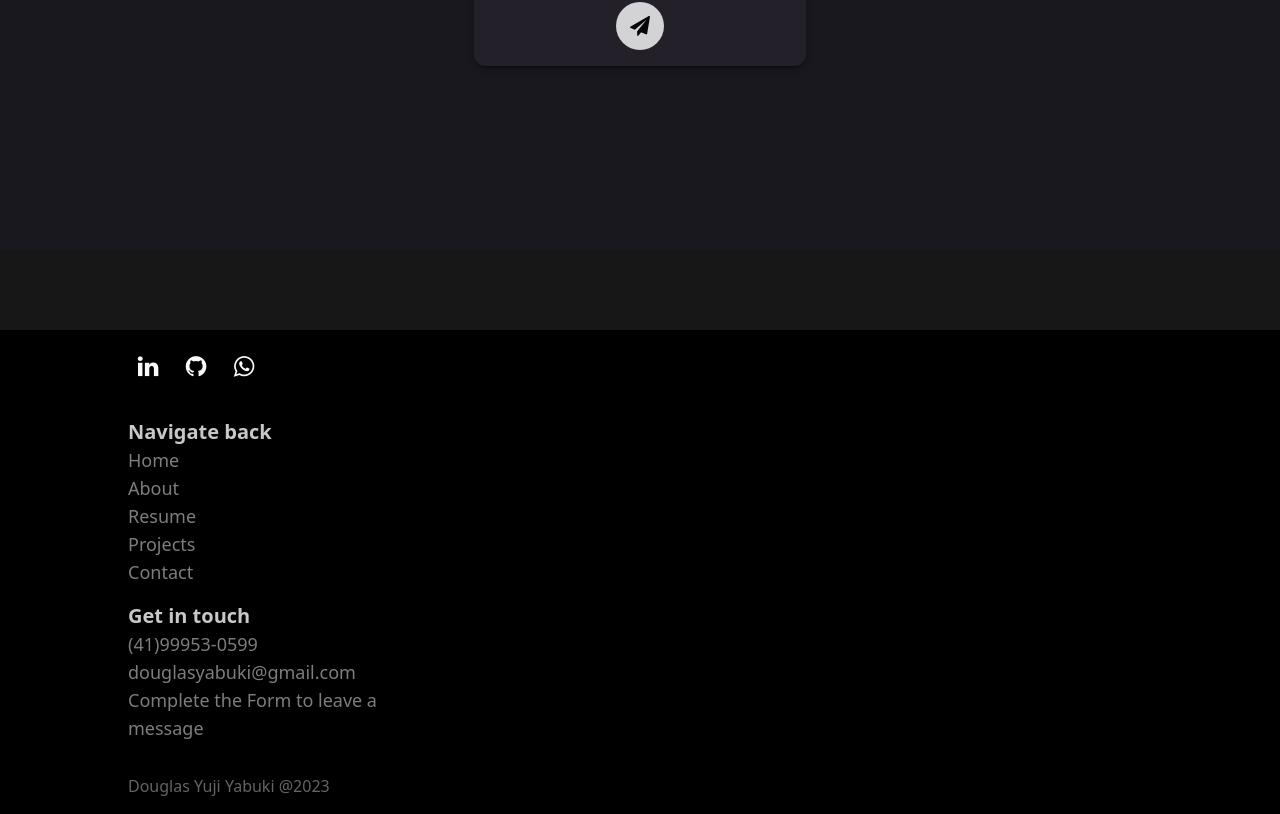
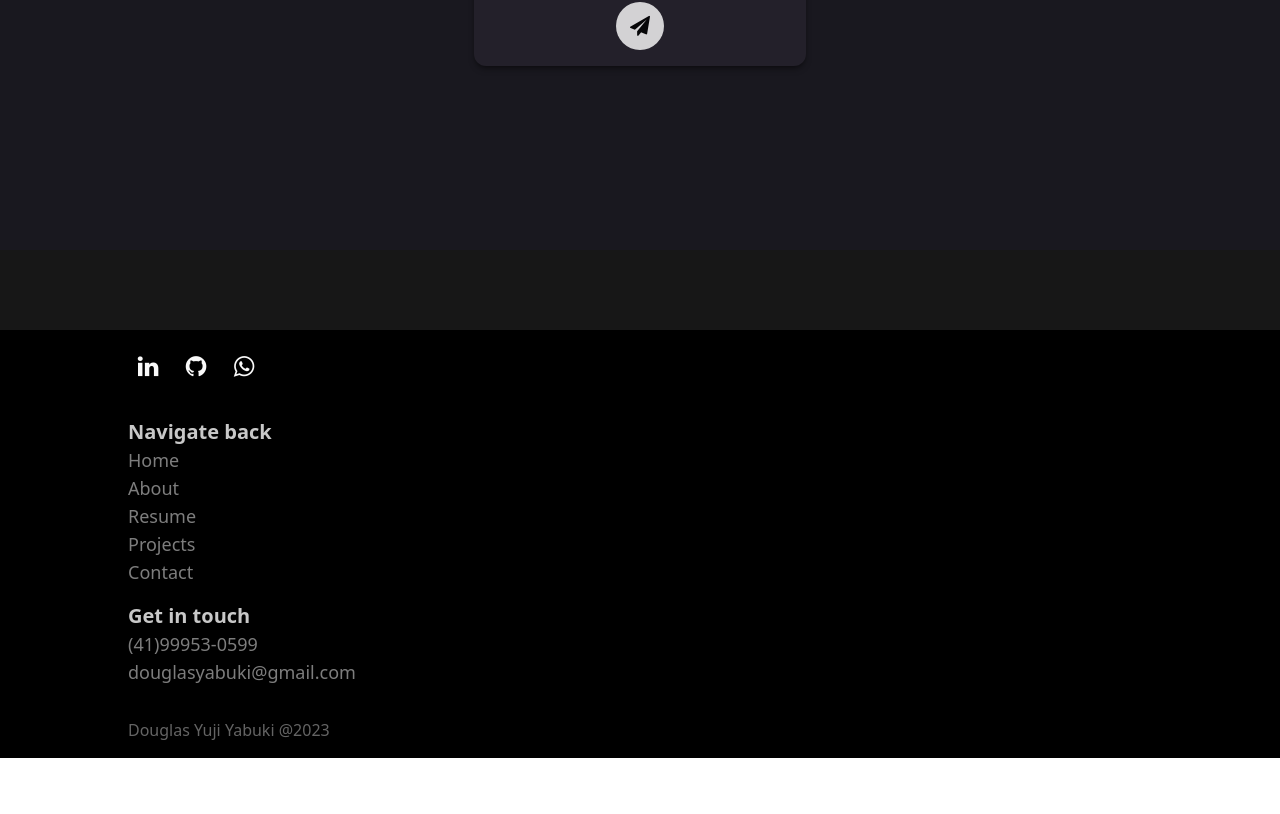
Before and after one commit to douglasyabuki/Portfolio, a React (Vite) app: page / in a window 1280 px wide. Shown: the part 7692-8506 px from the top of the page. After the commit the page ends 8450 px from the top, so only its background shows below. Built offline with nearby package versions, Linux system fonts and the light colour scheme; a web font is replaced by a local one.

Commit message:
Commit 114: Removed form from footer contact

```diff
--- a/src/components/footer/footer-contact/FooterContact.tsx
+++ b/src/components/footer/footer-contact/FooterContact.tsx
@@ -9,13 +9,16 @@ interface Props {
 // Footer contact main function
 export default function FooterContact({ list }: Props) {
 
+  // Creating new list without form
+  const filteredList = list.filter((item) => item.id<2);
+
   // Returns contact info to Footer.tsx
   return (
     <div className="container w-[250px]">
       <h1 className="text-base font-semibold text-not-so-white text-opacity-80 lg:text-xl">
         Get in touch
       </h1>
-      {list.map((item) => (
+      {filteredList.map((item) => (
         <div key={item.id} className="text-left text-sm lg:text-lg">
           <a
             href={item.href}
```
